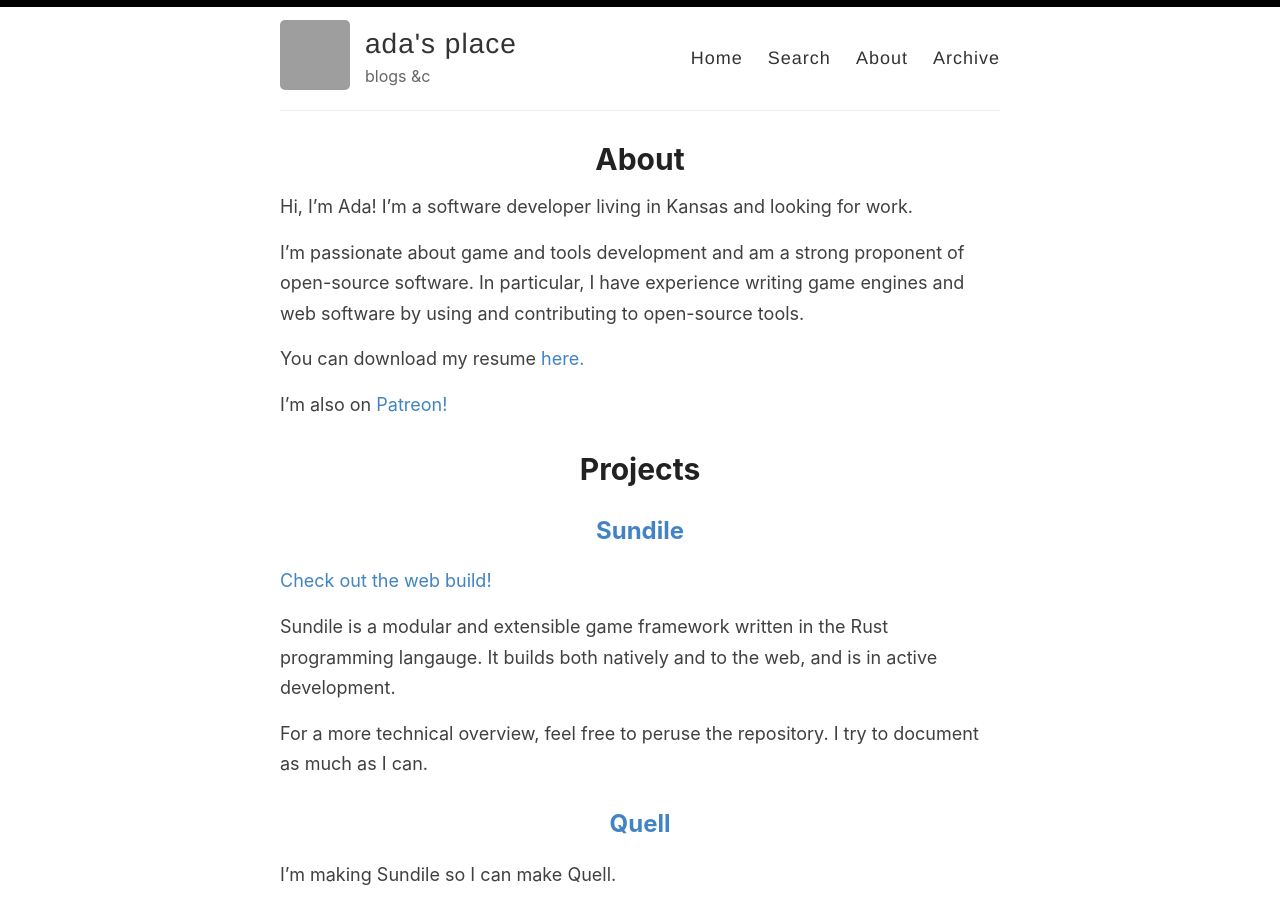
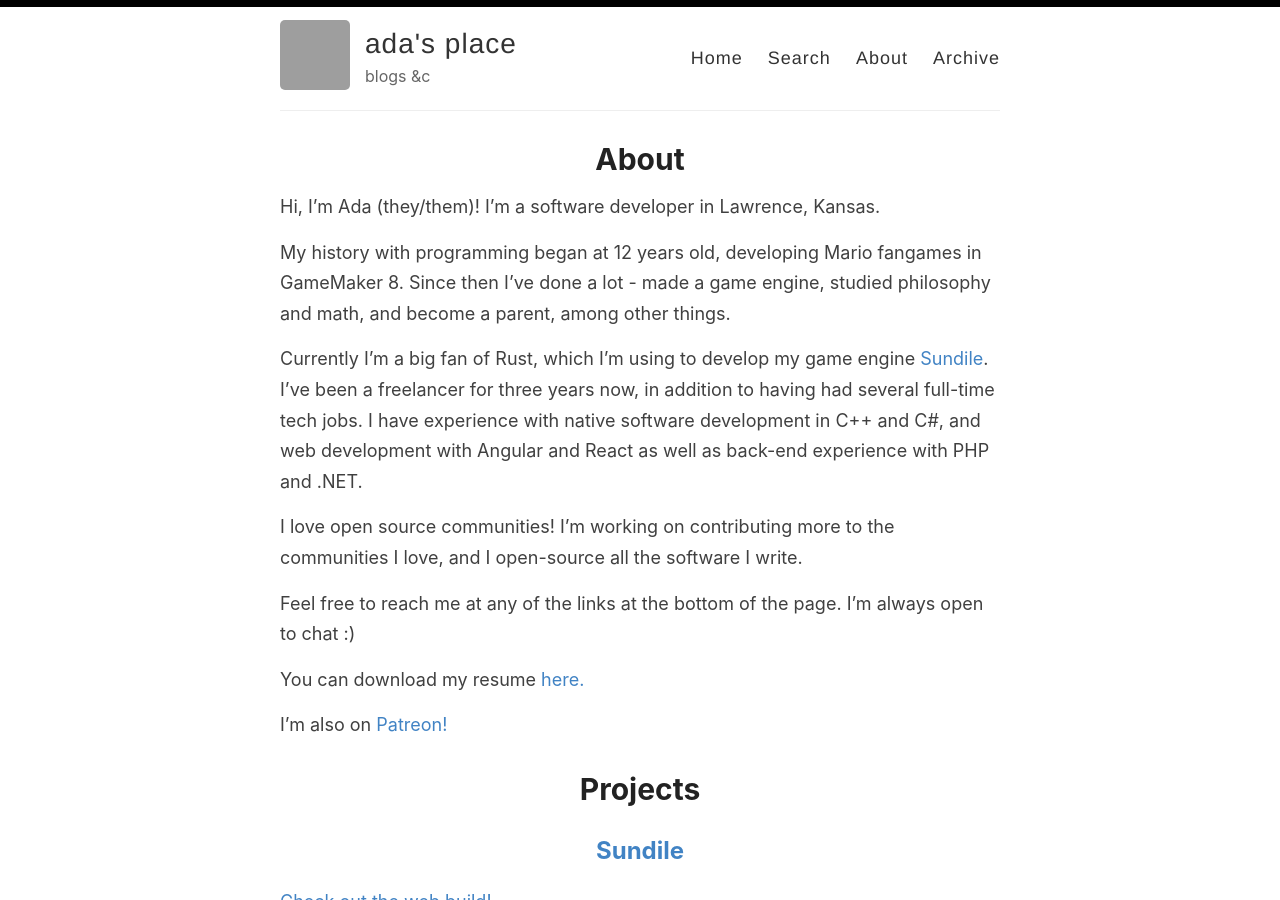
Before and after one commit to ada-x64/ada-x64.github.io, a Jekyll site: the page built from _pages/about.md, in a window 1280 px wide and 900 px high. Built offline with Jekyll 4.4.1, drawn with Linux system fonts in a browser that asks for light colours; grey boxes are pictures that could not be loaded.

Commit message:
update about

```diff
--- a/_pages/about.md
+++ b/_pages/about.md
@@ -4,10 +4,15 @@ title: About
 permalink: /about/
 ---
 
-Hi, I'm Ada! I'm a software developer living in Kansas and looking for work.
+Hi, I'm Ada (they/them)! I'm a software developer in Lawrence, Kansas.
 
-I'm passionate about game and tools development and am a strong proponent of open-source software.
-In particular, I have experience writing game engines and web software by using and contributing to open-source tools.
+My history with programming began at 12 years old, developing Mario fangames in GameMaker 8. Since then I've done a lot - made a game engine, studied philosophy and math, and become a parent, among other things.
+
+Currently I'm a big fan of Rust, which I'm using to develop my game engine [Sundile](#Projects). I've been a freelancer for three years now, in addition to having had several full-time tech jobs. I have experience with native software development in C++ and C#, and web development with Angular and React as well as back-end experience with PHP and .NET.
+
+I love open source communities! I'm working on contributing more to the communities I love, and I open-source all the software I write.
+
+Feel free to reach me at any of the links at the bottom of the page. I'm always open to chat :)
 
 You can download my resume [here.]({{site.baseurl}}/assets/Ada-Mandala-Resume.pdf)
 
```
